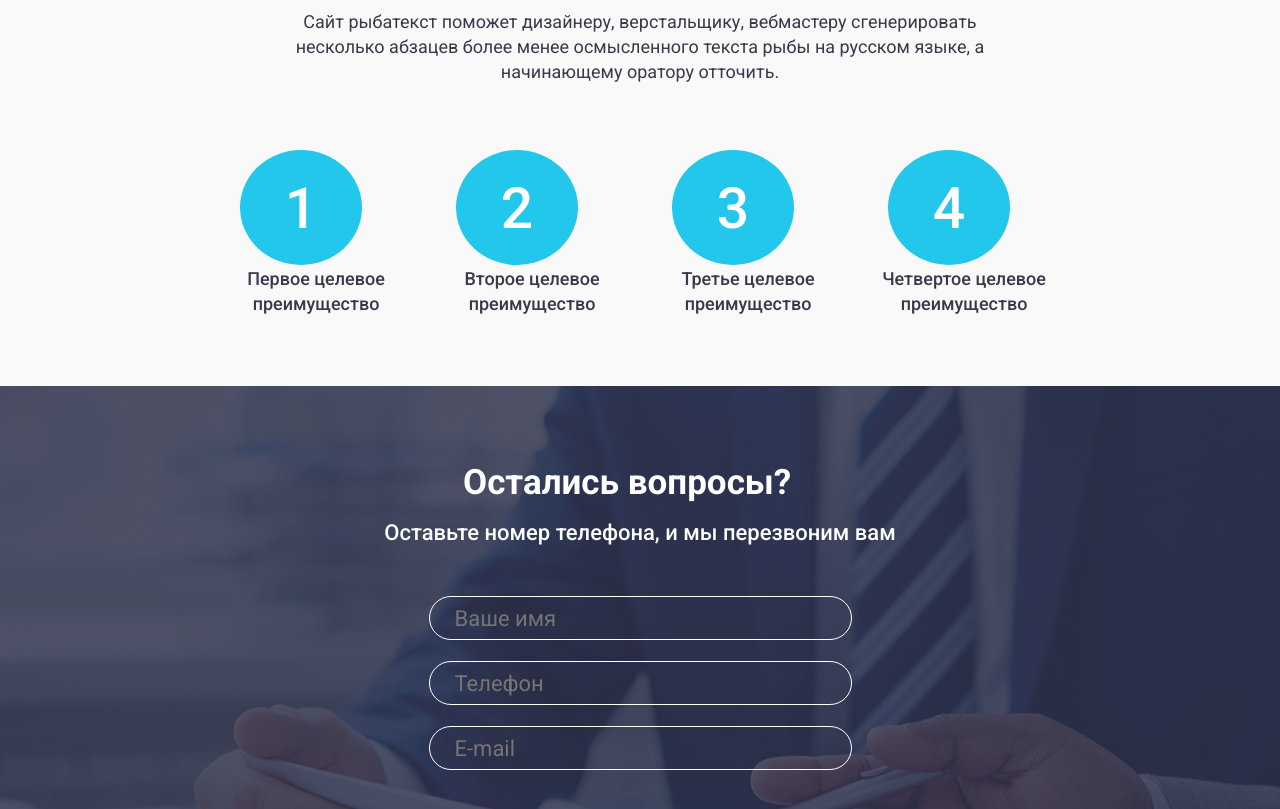
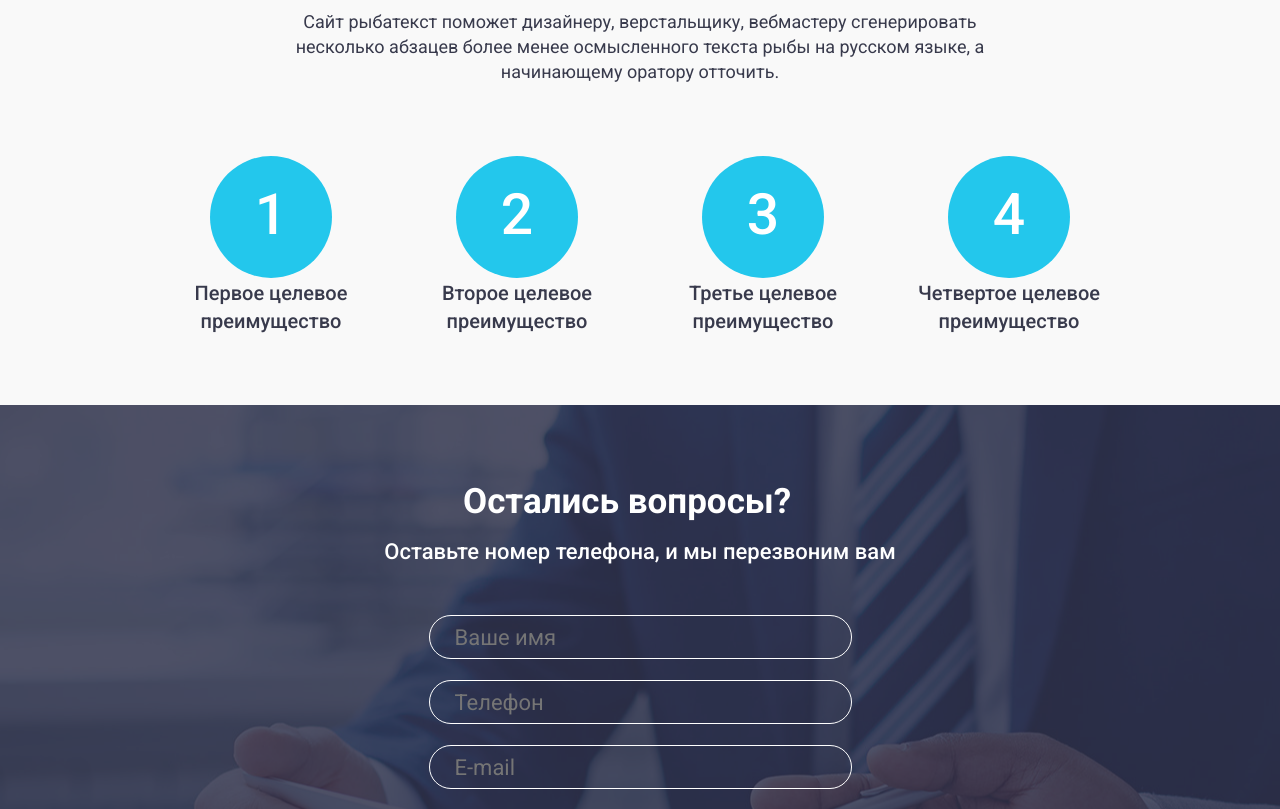
Before and after one commit to DmitriiPro/Heading, a plain HTML site: page index.html in a window 1280 px wide. Shown: the part 920-1729 px from the top of the page. Drawn offline with Linux system fonts and the light colour scheme.

Commit message:
правки по адаптиву

```diff
--- a/style/unique.css
+++ b/style/unique.css
@@ -32,15 +32,15 @@
 .wrap-text {
     width: 724px;
     margin: 0 auto;
-    margin-bottom: 50px;
+    margin-bottom: 56px;
 }
 
 .unique__item {
     font-weight: 500;
-    font-size: 18px;
-    line-height: 25px;
-    width: 166px;
-    height: 182px;
+    font-size: 20px;
+    line-height: 28px;
+    width: 196px;
+    height: 195px;
     display: flex;
     align-items: flex-end;
     text-align: center;
@@ -71,7 +71,7 @@
     color: var(--main-color-white, #FFFFFF);
     background: #23C7EC;
     width: 122px;
-    height: 115px;
+    height: 122px;
     padding-top: 30px;
     border-radius: 50%;
     text-align: center;
```
